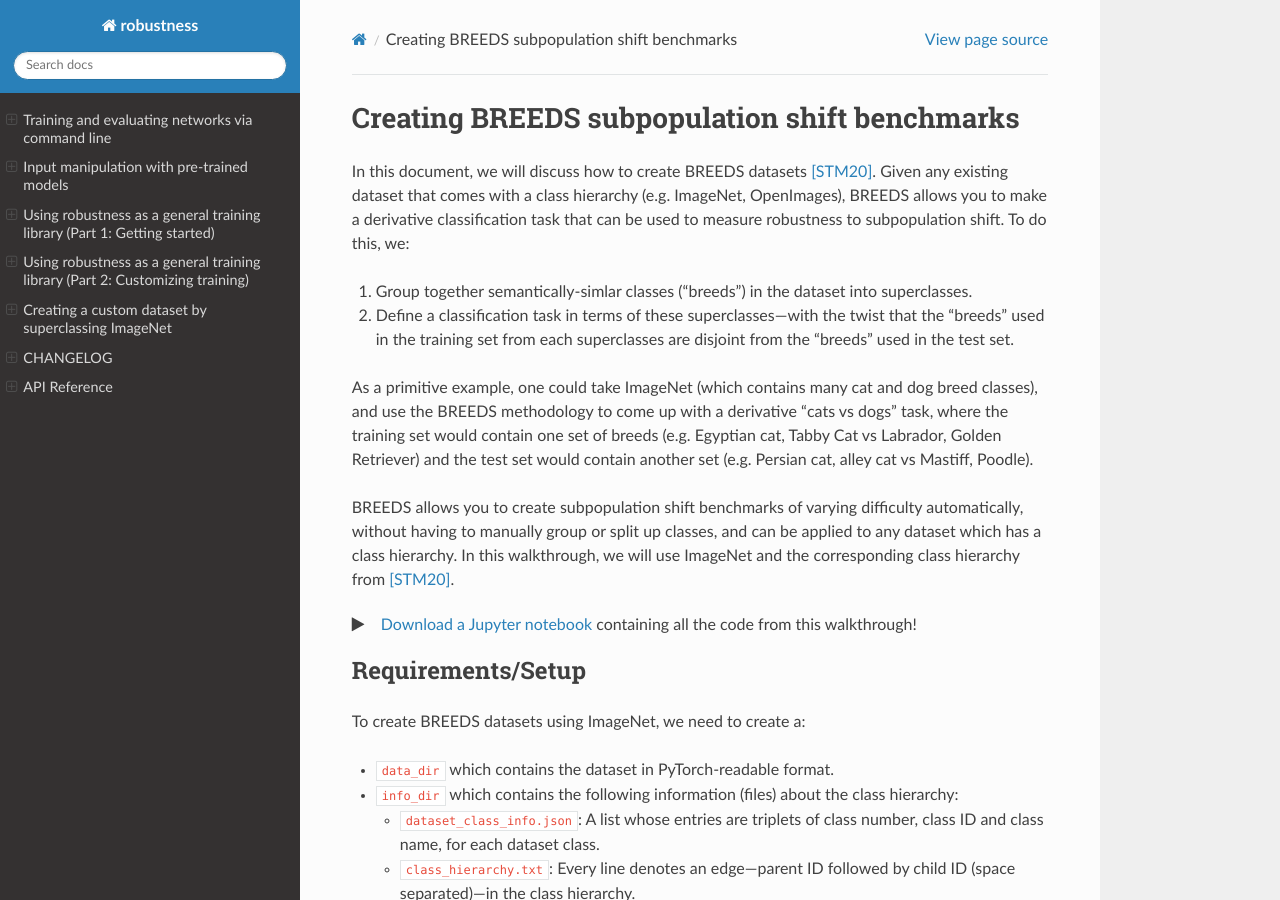
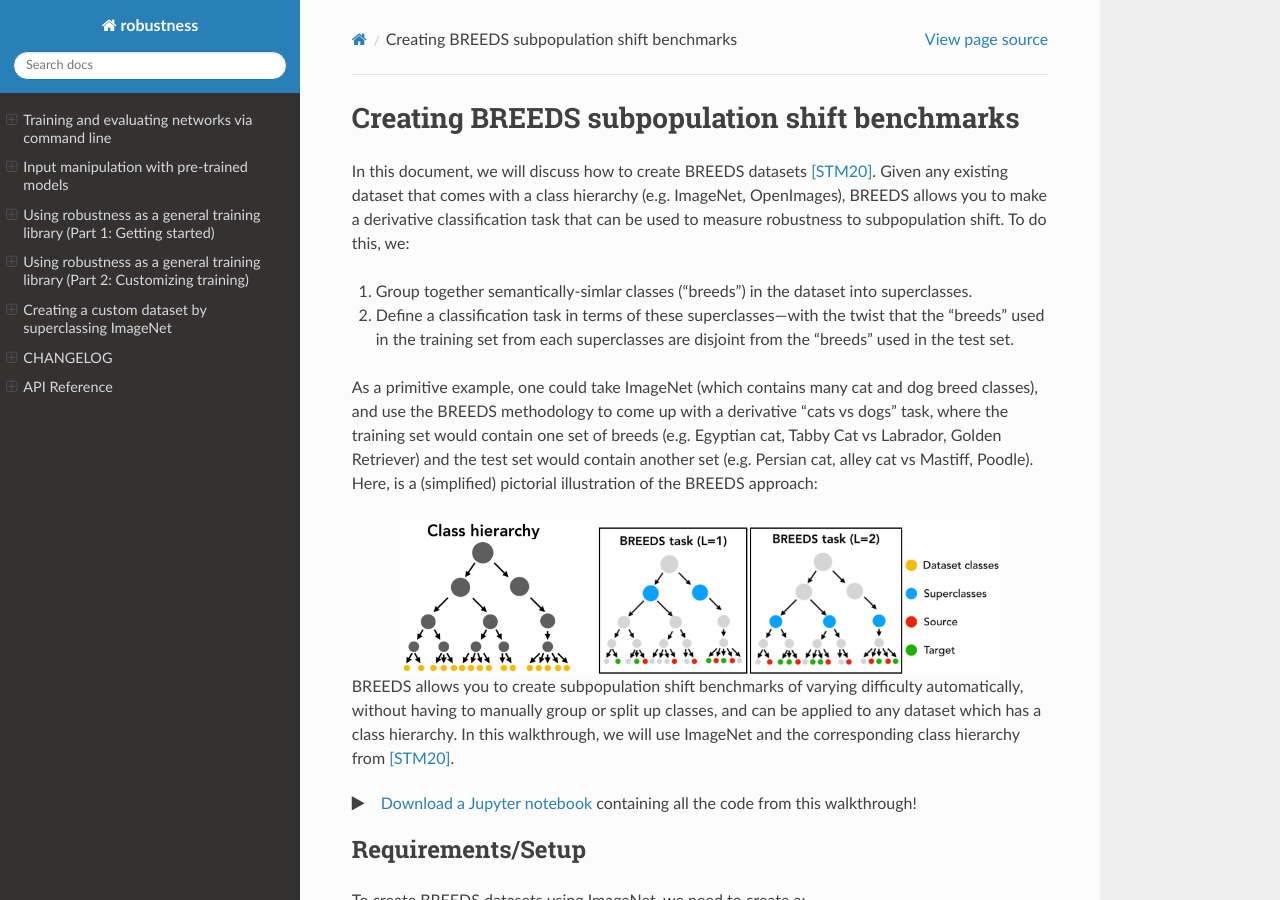
Before and after one commit to MadryLab/robustness, a Sphinx documentation site: the page built from docs/example_usage/breeds_datasets.rst, in a window 1280 px wide and 900 px high. Built offline with Sphinx 7.4.7 and the Read the Docs theme 2.0.0, drawn with Linux system fonts in a browser that asks for light colours; nearby versions of some CDN libraries; library files that are not in the unit come from our copies.

Commit message:
Add pipeline illustration

```diff
--- a/docs/example_usage/breeds_datasets.rst
+++ b/docs/example_usage/breeds_datasets.rst
@@ -16,7 +16,13 @@ As a primitive example, one could take ImageNet (which contains many cat and
 dog breed classes), and use the BREEDS methodology to come up with a derivative
 "cats vs dogs" task, where the training set would contain one set of breeds
 (e.g. Egyptian cat, Tabby Cat vs Labrador, Golden Retriever) and the test set
-would contain another set (e.g. Persian cat, alley cat vs Mastiff, Poodle).
+would contain another set (e.g. Persian cat, alley cat vs Mastiff, Poodle). Here,
+is a (simplified) pictorial illustration of the BREEDS approach:
+
+.. image:: Figures/breeds_pipeline.png
+  :width: 600
+  :align: center
+  :alt: Illustration of the BREEDS dataset creation pipeline.
 
 BREEDS allows you to create subpopulation shift benchmarks of varying difficulty
 automatically, without having to manually group or split up classes, and can be
@@ -128,8 +134,9 @@ particular superclass:
 
 For instance, visualizing tree rooted at the ``fungus`` superclass yields:
 
-.. image:: ../figures/graph.png
+.. image:: Figures/breeds_superclasses.png
   :width: 600
+  :align: center
   :alt: Visulization of subtree rooted at a specific superclass.
 
 Part 2: Creating BREEDS Datasets
```
Also changed, not shown: docs/example_usage/Figures/breeds_pipeline.png (added), docs/example_usage/Figures/breeds_superclasses.png (renamed from docs/figures/graph.png).
